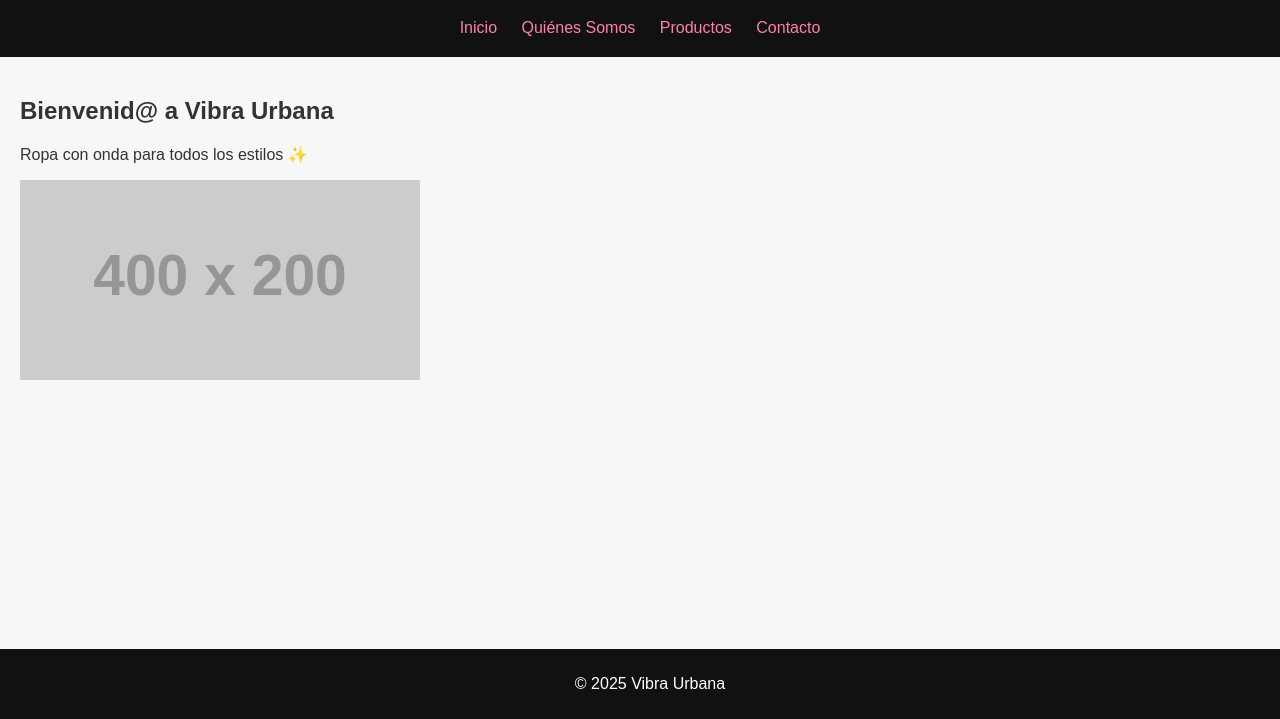
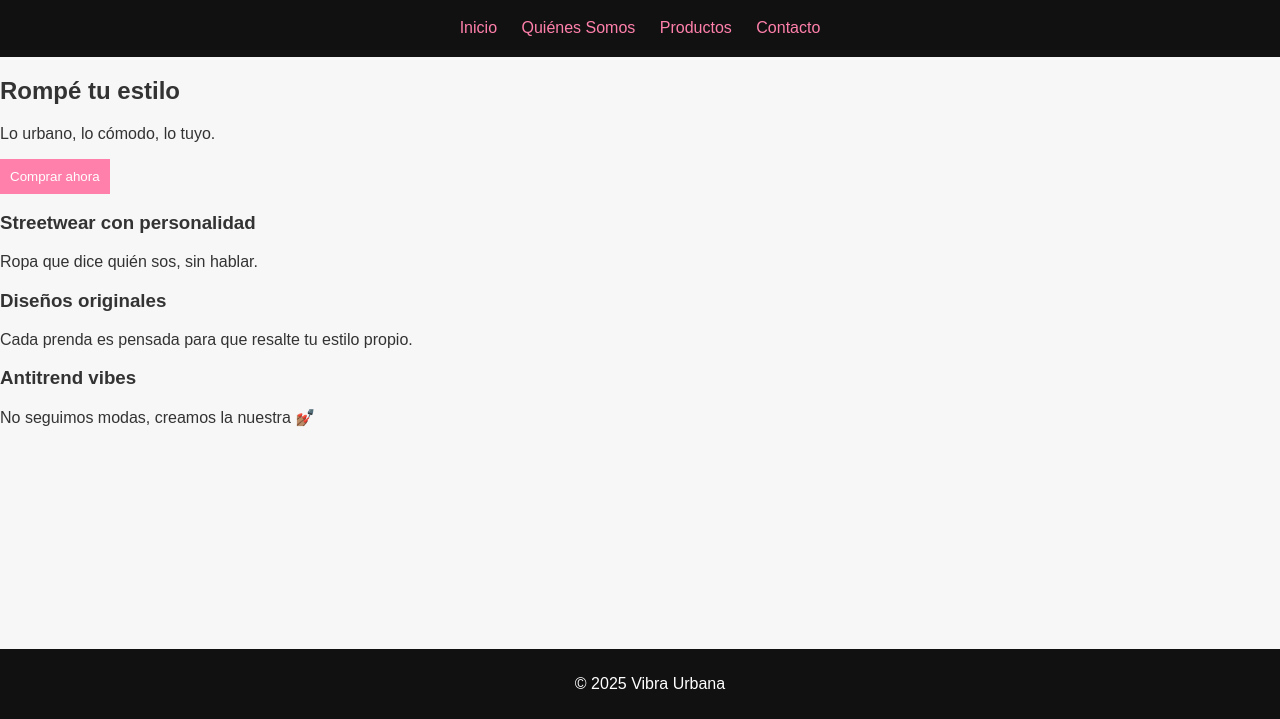
Before and after one commit to miaoliveraaaa/Vibra-Urbana, a plain HTML site: page index.html in a window 1280 px wide. Shown: the part 81-800 px from the top of the page. Drawn offline with Linux system fonts and the light colour scheme; placeholder pictures from the web are drawn by us.

Commit message:
Update index.html

```diff
--- a/index.html
+++ b/index.html
@@ -6,6 +6,7 @@
   <link rel="stylesheet" href="estilos.css">
 </head>
 <body>
+
   <header>
     <h1>Vibra Urbana</h1>
     <nav>
@@ -16,14 +17,32 @@
     </nav>
   </header>
 
-  <main>
-    <h2>Bienvenid@ a Vibra Urbana</h2>
-    <p>Ropa con onda para todos los estilos ✨</p>
-    <img src="https://via.placeholder.com/400x200" alt="Banner de moda urbana">
-  </main>
+  <!-- Hero con imagen y texto encima -->
+  <section class="hero">
+    <h2>Rompé tu estilo</h2>
+    <p>Lo urbano, lo cómodo, lo tuyo.</p>
+    <button>Comprar ahora</button>
+  </section>
+
+  <!-- Bloques como los del jugo -->
+  <section class="bloque pastel1">
+    <h3>Streetwear con personalidad</h3>
+    <p>Ropa que dice quién sos, sin hablar.</p>
+  </section>
+
+  <section class="bloque pastel2">
+    <h3>Diseños originales</h3>
+    <p>Cada prenda es pensada para que resalte tu estilo propio.</p>
+  </section>
+
+  <section class="bloque pastel3">
+    <h3>Antitrend vibes</h3>
+    <p>No seguimos modas, creamos la nuestra 💅🏽</p>
+  </section>
 
   <footer>
     <p>© 2025 Vibra Urbana</p>
   </footer>
+
 </body>
 </html>
```
